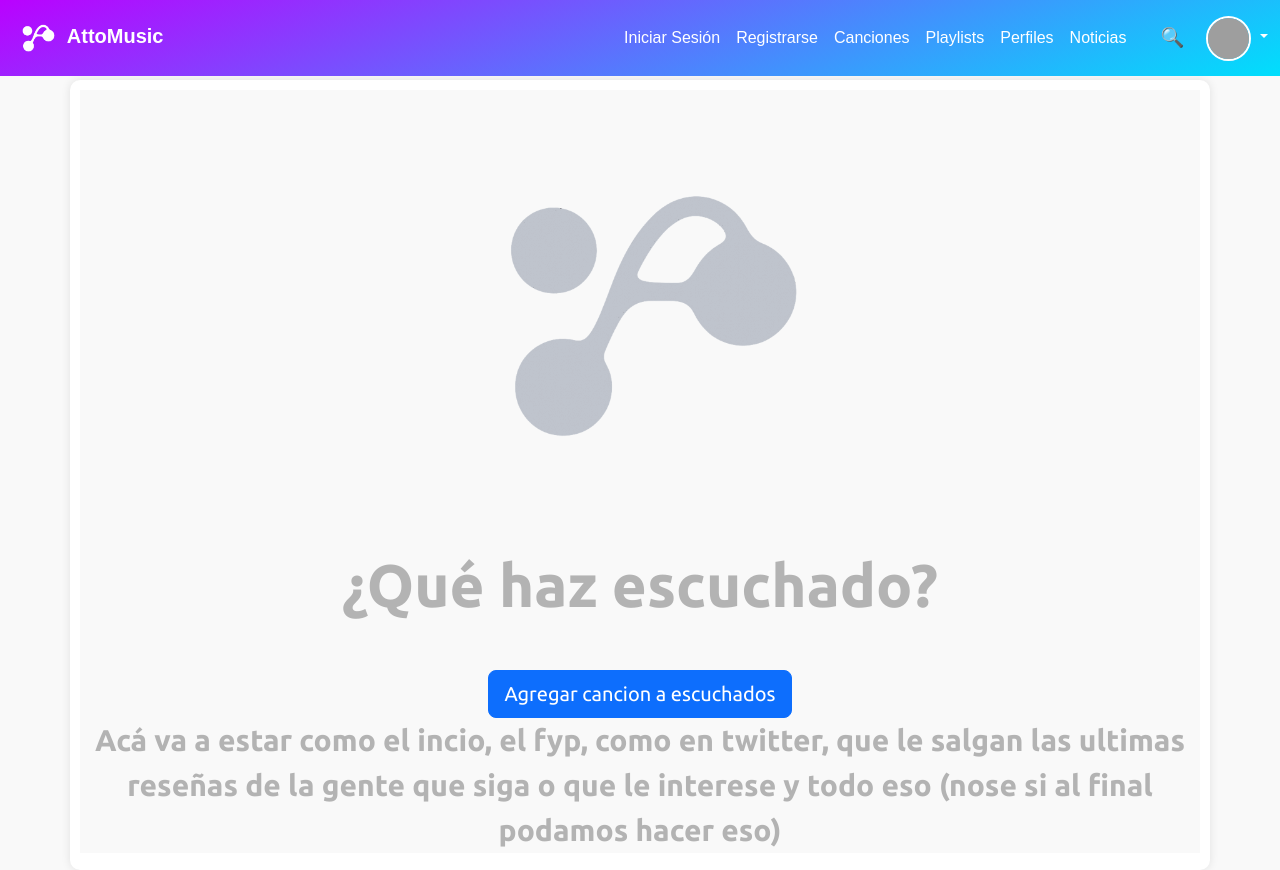
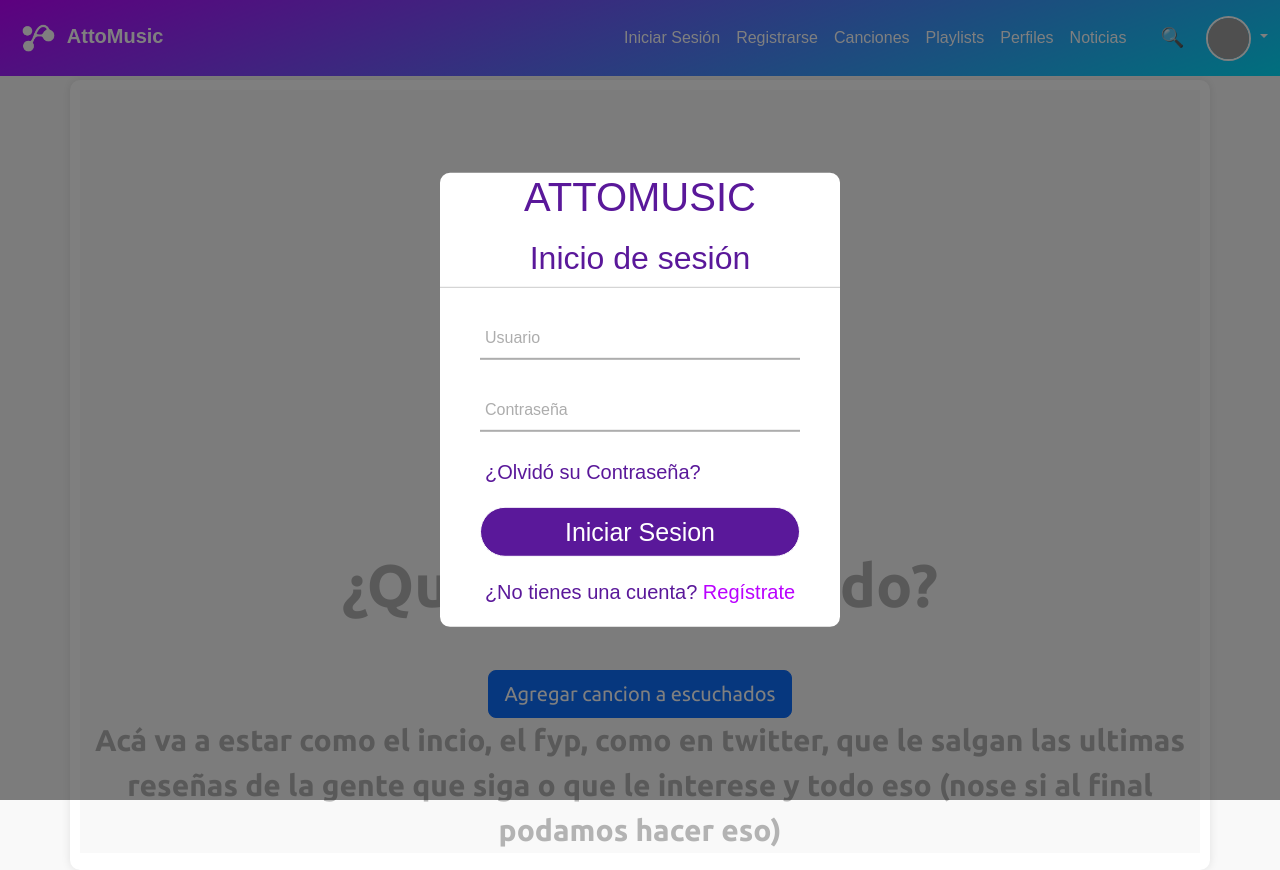
Before and after one commit to Mor4l3sAx3l04/Attomusic_Bermel_Equipo_5, a plain HTML site: page public/index.html in a window 1280 px wide. Both pictures are taken after a click on the link "Iniciar Sesión". Drawn offline with nearby package versions, Linux system fonts and the light colour scheme; grey boxes are pictures that could not be loaded.

Commit message:
Front semiterminado :D

```diff
--- a/app.js
+++ /dev/null
@@ -1,5 +0,0 @@
-formulario => {
-
-    document.getElementById("Edad")
-
-}
--- a/images/registro.html
+++ /dev/null
@@ -1,48 +0,0 @@
-<!DOCTYPE html>
-<html lang="en">
-<head>
-    <meta charset="UTF-8">
-    <meta name="viewport" content="width=device-width, initial-scale=1.0">
-    <link rel="stylesheet" href="style.css">
-    <link href="https://cdn.jsdelivr.net/npm/bootstrap@5.0.2/dist/css/bootstrap.min.css" rel="stylesheet" integrity="sha384-EVSTQN3/azprG1Anm3QDgpJLIm9Nao0Yz1ztcQTwFspd3yD65VohhpuuCOmLASjC" crossorigin="anonymous">
-    <title>Registro</title>
-</head>
-<body class="bodyII">
-    <div class="d-flex flex-column bd-highlight mb-3">
-    <form action="app.js">
-        <div class="p-2 bd-highlight">
-            <h1 class="h1I">Attomusic</h1>
-        </div>
-        <div class="p-2 bd-highlight">
-            <h2 class="h2I">Registro</h2>
-        </div>
-        <div class=" bd-highlight">
-            <label for="Nombre"><h2>Nombre</h2></label>
-            <br>
-            <input  placeholder="Nombre" type="text" id="Nombre" name="Nombre" class="name" >
-        </div>
-        <div class="p-2 bd-highlight">
-            <label for="Edad"><h2>Edad</h2></label>
-            <br>
-            <input placeholder="Edad" type="form" id="Edad" name="Edad" class="Year">
-        </div>
-        <div class="p-2 bd-highlight">
-            <label for="email"><h2>correo electronico</h2></label>
-            <br>
-            <input value="email" type="email" id="email" name="email" class="Gmail">
-        </div>
-        <div class="p-2 bd-highlight">
-            <label for="Contraseña"><h2>Contraseña:</h2></label>
-            <br>
-            <input value="Contraseña" type="text" id="Contraseña" name="Contraseña">
-        </div>
-        <div class="p-2 bd-highlight">
-            <h3><a href="" class="aI">Ya tengo secion</a></h3>
-        </div>
-        <div class="p-2 bd-highlight">
-            <button type="submit">Enviar</button>
-        </div>
-    </form>
-</div>
-</body>
-</html>
--- a/public/index.html
+++ b/public/index.html
@@ -20,8 +20,8 @@
 
         <div class="collapse navbar-collapse" id="navbarNav">
           <ul class="navbar-nav ms-auto align-items-center">
-            <li class="nav-item"><a class="nav-link load-page" href="#"> Iniciar Sesión </a></li>
-            <li class="nav-item"><a class="nav-link load-page" href="#"> Registrarse </a></li>
+            <li class="nav-item"><a class="nav-link" href="#" data-bs-toggle="modal" data-bs-target="#loginModal"> Iniciar Sesión </a></li>
+            <li class="nav-item"><a class="nav-link" href="#" data-bs-toggle="modal" data-bs-target="#registroModal"> Registrarse </a></li>
             <li class="nav-item"><a class="nav-link load-page" href="canciones.html">Canciones</a></li>
             <li class="nav-item"><a class="nav-link load-page" href="playlists.html">Playlists</a></li>
             <li class="nav-item"><a class="nav-link load-page" href="perfiles.html"> Perfiles </a></li>
@@ -54,7 +54,75 @@
     <iframe id="contentFrame" src="bienvenido.html" style="width:100%; height:80vh; border:none;"></iframe>
   </div>
 
+  <div class="modal fade" id="loginModal" tabindex="-1" aria-hidden="true">
+  <div class="modal-dialog modal-dialog-centered">
+    <div class="modal-content p-0 border-0 bg-transparent">
+      <div class="formulario">
+        <h1>ATTOMUSIC</h1>
+        <h2>Inicio de sesión</h2>
+        <form method="post">
+          <div class="username">
+            <input type="text" required>
+            <label>Usuario</label>
+          </div>
+          <div class="username">
+            <input type="password" required>
+            <label>Contraseña</label>
+          </div>
+          <div class="recordar">¿Olvidó su Contraseña?</div>
+          <input type="submit" value="Iniciar Sesion">
+          <div class="registrate">
+            ¿No tienes una cuenta? <a href="#" data-bs-toggle="modal" data-bs-target="#registroModal" data-bs-dismiss="modal" class="aI">Regístrate</a>
+          </div>
+        </form>
+      </div>
+    </div>
+  </div>
+</div>
+
+<div class="modal fade" id="registroModal" tabindex="-1" aria-hidden="true">
+  <div class="modal-dialog modal-dialog-centered">
+    <div class="modal-content p-0 border-0 bg-transparent">
+      <div class="formulario">
+        <h1>ATTOMUSIC</h1>
+        <h2>Registro</h2>
+        <form method="post">
+
+          <div class="username">
+            <input type="text" required>
+            <label>Nombre</label>
+          </div>
+
+          <div class="username">
+            <input type="number" min="1" max="120" required>
+            <label>Edad</label>
+          </div>
+
+          <div class="username">
+            <input type="email" required>
+            <label>Correo electrónico</label>
+          </div>
+
+          <div class="username">
+            <input type="password" required>
+            <label>Contraseña</label>
+          </div>
+
+          <div class="recordar">
+            <a href="#" data-bs-toggle="modal" data-bs-target="#loginModal" data-bs-dismiss="modal" class="aI">
+              ¿Ya tienes cuenta? Inicia sesión
+            </a>
+          </div>
+
+          <input type="submit" value="Registrarse">
+        </form>
+      </div>
+    </div>
+  </div>
+</div>
+
 <script src="https://cdn.jsdelivr.net/npm/bootstrap@5.3.2/dist/js/bootstrap.bundle.min.js"></script>
+<script src="../app.js"></script>
   <script>
     //Animar Búsqueda
       const searchBtn = document.getElementById("searchBtn");
--- a/public/style.css
+++ b/public/style.css
@@ -127,3 +127,120 @@ input{
 .aI{
     color: #5a189a;
 }
+.bodyIII{
+    font-family: montsserrat;
+    margin: 0;
+    padding: 0;
+    background: linear-gradient(160deg, #ba01ff, #00dffc);
+    height: 100vh;
+}
+
+.formulario{
+    position: absolute;
+    top: 50%;
+    left: 50%;
+    transform: translate(-50%, -50%);
+    width: 400px;
+    background: #fff;
+    border-radius: 10px;
+}
+.formulario h1{
+    text-align: center;
+    padding: 0 0 10px 0;
+
+    color: #5a189a;
+}
+
+.formulario h2{
+    text-align: center;
+    padding: 0 0 10px 0;
+    border-bottom: 1px solid #ccc;
+    color: #5a189a;
+}
+
+.formulario form{
+    padding: 0 40px;
+    box-sizing: border-box;
+}
+
+form .username{
+    position: relative;
+    border-bottom: 2px solid #adadad;
+    margin: 30px 0;
+}
+.username input{
+    width: 100%;
+    padding: 0 5px;
+    height: 40px;
+    font-size: 16px;
+    border: none;
+    outline: none;
+    background: none;
+}
+
+.username label{
+    position: absolute;
+    top: 50%;
+    left: 5px;
+    color: #adadad;
+    transform: translateY(-50%);
+    font-size: 16px;
+    pointer-events: none;
+    transition: .5s;
+}
+
+.username span::before{
+    content: '';
+    position: absolute;
+    top: 40px;
+    left: 0;
+    width: 100%;
+    height: 2px;
+    background: #5a189a;
+    transition: .5s;
+}
+.username input:focus ~ label,
+.username input:valid ~ label{
+    top: -5px;
+    color: #5a189a;
+    width: 100%;
+}
+
+.recordar{
+    margin: -5px 0 20px 5px;
+    box-sizing: border-box;
+    cursor: pointer;
+    color: #5a189a;
+    font-size: 20px;
+}
+
+input[type="submit"]{
+    width: 100%;
+    height: 50px;
+    cursor: pointer;
+    border: 1px solid ;
+    background: #5a189a;
+    border-radius: 25px;
+    font-size: 25px;
+    color: #fff;
+    outline: none;
+    display: block;
+    margin: 20px auto;
+}
+
+.registrate {
+    text-align: center;
+    font-size: 20px;
+    color: #5a189a;
+    margin: 20px 0;
+}
+
+.registrate a {
+    color: #ba01ff;
+    text-decoration: none;
+
+}
+
+.registrate a:hover {
+    text-decoration: underline;
+}
```
Lines whose indentation alone changed are shown as unchanged.
